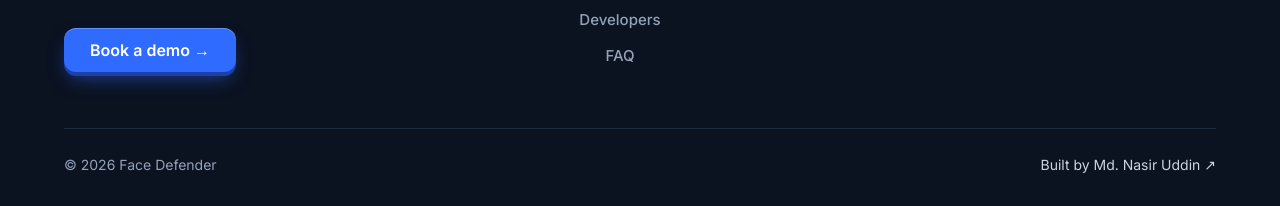
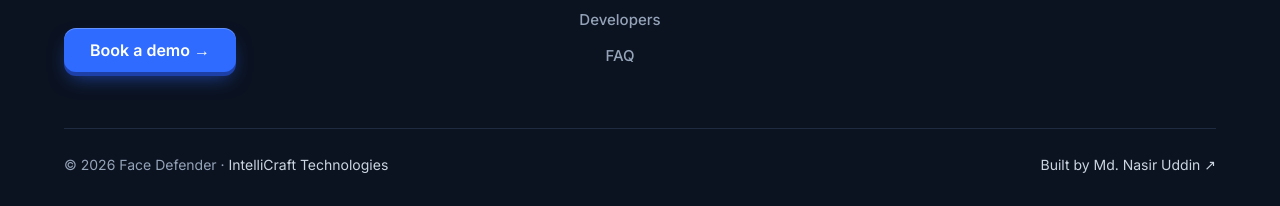
Before and after one commit to NasirSunny50/nasirsunny50.github.io, a plain HTML site: page face-defender/index.html in a window 1280 px wide. Shown: the part 8240-8446 px from the top of the page. Drawn offline with Linux system fonts and the light colour scheme.

Commit message:
Credit IntelliCraft Technologies on the Face Defender page
Co-Authored-By: Claude Opus 5.5 <noreply@anthropic.com>
Claude-Session: https://claude.ai/code/session_01SyVFshPAn45SLdAb1j4iCE

```diff
--- a/face-defender/index.html
+++ b/face-defender/index.html
@@ -258,7 +258,7 @@
     <nav class="f-col" aria-label="Contact"><h4>Contact</h4><a class="wa-l" href="https://wa.me/8801799438398" target="_blank" rel="noopener"><svg width="16" height="16" viewBox="0 0 24 24" aria-hidden="true"><path fill="currentColor" d="M12.04.63C5.76.63.65 5.74.65 12.02c0 2.01.52 3.97 1.52 5.7L.55 23.63l6.04-1.58a11.36 11.36 0 0 0 5.44 1.39c6.28 0 11.39-5.11 11.39-11.39S18.32.63 12.04.63zm5.43 13.75c-.3-.15-1.76-.87-2.03-.97-.27-.1-.47-.15-.67.15-.2.3-.77.97-.94 1.17-.17.2-.35.22-.65.07-.3-.15-1.26-.46-2.4-1.48-.89-.79-1.49-1.77-1.66-2.07-.17-.3-.02-.46.13-.61.13-.13.3-.35.45-.52.15-.17.2-.3.3-.5.1-.2.05-.37-.02-.52-.08-.15-.67-1.61-.92-2.21-.24-.58-.49-.5-.67-.51h-.57c-.2 0-.52.07-.8.37-.27.3-1.04 1.02-1.04 2.48s1.07 2.88 1.21 3.08c.15.2 2.1 3.2 5.08 4.49 2.47 1.07 2.97.86 3.56.8.57-.09 1.76-.72 2.01-1.41.25-.69.25-1.29.17-1.41-.07-.12-.27-.2-.57-.35z"/></svg>WhatsApp</a><a href="#contact">Live demo</a></nav>
     <nav class="f-col" aria-label="More products"><h4>More products</h4><a href="../hrm/">HRM Craft</a><a href="../storecraft/">StoreCraft</a></nav>
   </div>
-  <div class="f-bottom"><span>© 2026 Face Defender</span><a href="../" target="_blank" rel="noopener">Built by Md. Nasir Uddin ↗</a></div>
+  <div class="f-bottom"><span>© 2026 Face Defender · <a href="https://www.intellicrafttechnologies.com/" target="_blank" rel="noopener">IntelliCraft Technologies</a></span><a href="../" target="_blank" rel="noopener">Built by Md. Nasir Uddin ↗</a></div>
 </div></footer>
 <script src="../shared/product.js"></script>
 </body>
```
